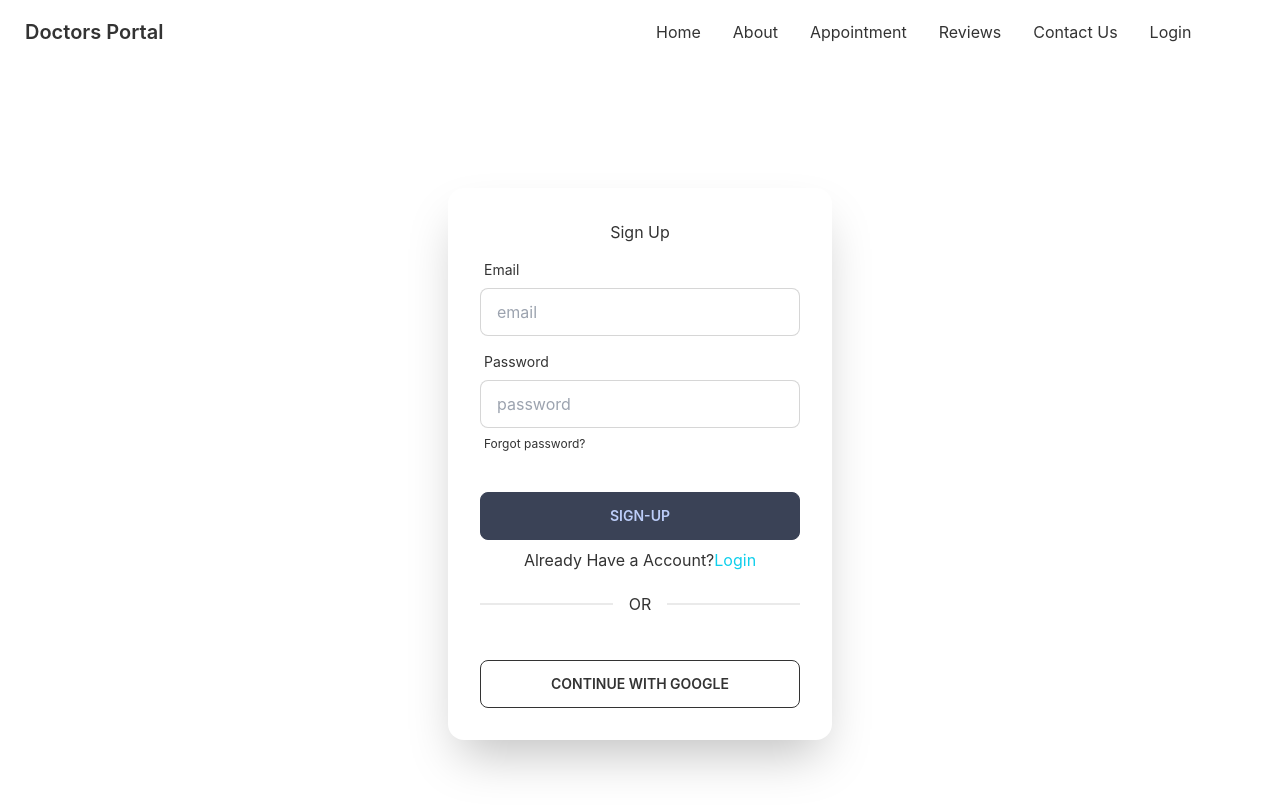
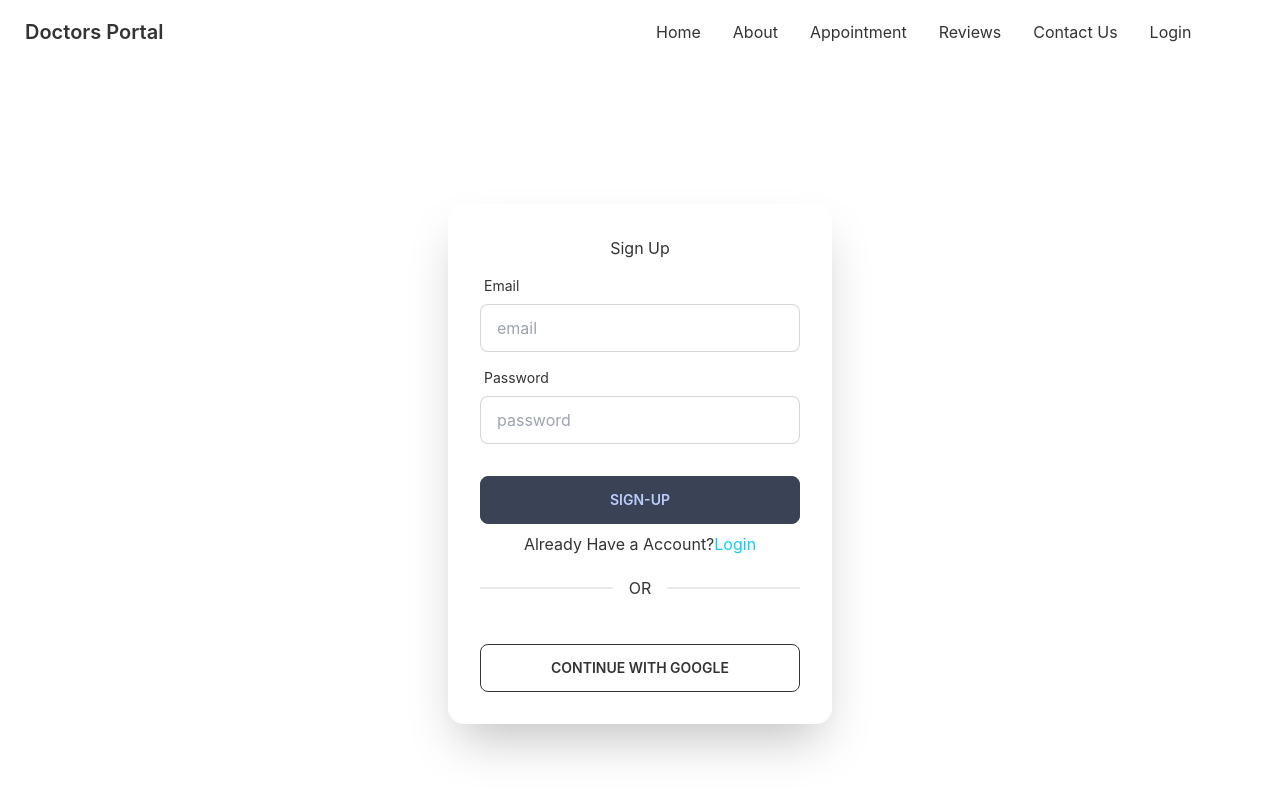
Before and after one commit to rezwanrahimr/Doctors-Portal, a React (Create React App) app: page /signup in a window 1280 px wide. Shown: the top 812 px of the page. Built offline with nearby package versions, Linux system fonts and the light colour scheme; no server answers.

Commit message:
password reset emplement

```diff
--- a/src/components/Login/Login.js
+++ b/src/components/Login/Login.js
@@ -6,6 +6,7 @@ import { useNavigate } from "react-router-dom";
 import { ToastContainer, toast } from 'react-toastify';
 import 'react-toastify/dist/ReactToastify.css'
 import { useSignInWithEmailAndPassword } from 'react-firebase-hooks/auth';
+import { useSendPasswordResetEmail } from 'react-firebase-hooks/auth';
 
 const Login = () => {
     //   Login with email and password.
@@ -17,6 +18,11 @@ const Login = () => {
         loading,
         error,
     ] = useSignInWithEmailAndPassword(auth);
+
+    // Forget password.
+    const [sendPasswordResetEmail, sending] = useSendPasswordResetEmail(
+        auth
+      );
     // call navigate in react router dom.
     const navigate = useNavigate();
 
@@ -53,7 +59,9 @@ const Login = () => {
                         </label>
                         <input value={password} onChange={(e) => setPassword(e.target.value)} type="password" id='password' placeholder="password" class="input input-bordered" />
                         <label class="label">
-                            <a href="#" class="label-text-alt link link-hover">Forgot password?</a>
+                            <a href="#"  class="label-text-alt link link-hover" onClick={async ()=>{
+                                await sendPasswordResetEmail(email); toast('Send Email Verification')
+                            }}>Forgot password?</a>
                         </label>
                     </div>
                     <div class="form-control mt-6">
--- a/src/components/SignUp/SignUp.js
+++ b/src/components/SignUp/SignUp.js
@@ -53,9 +53,7 @@ const SignUp = () => {
                             <span className="label-text">Password</span>
                         </label>
                         <input value={password} onChange={(e) => setPassword(e.target.value)} type="password" id='password' placeholder="password" className="input input-bordered" />
-                        <label className="label">
-                            <a href="#" className="label-text-alt link link-hover">Forgot password?</a>
-                        </label>
+
                     </div>
                     <div className="form-control mt-6">
                         <button onClick={() => createUserWithEmailAndPassword(email, password)} className="btn btn-accent">Sign-up</button>
```
